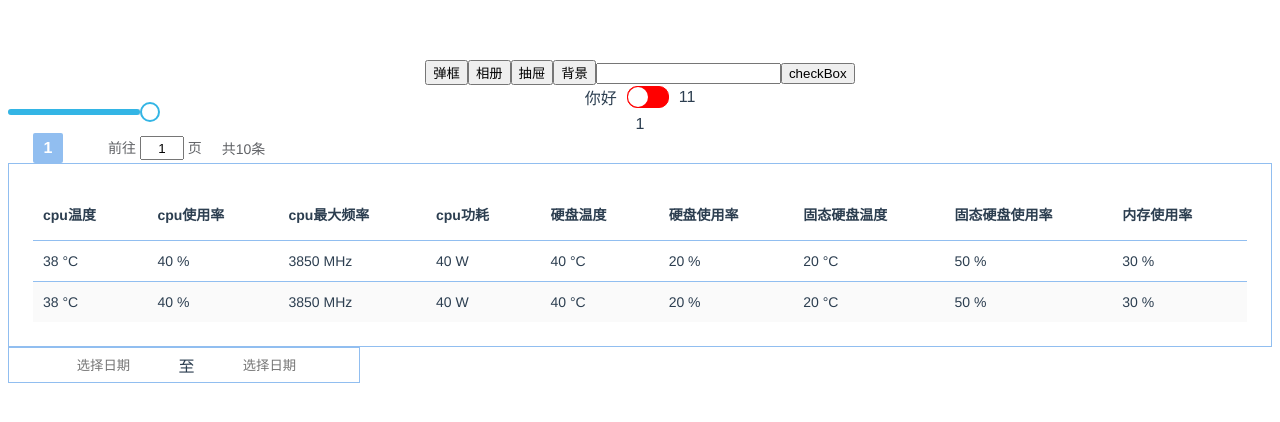
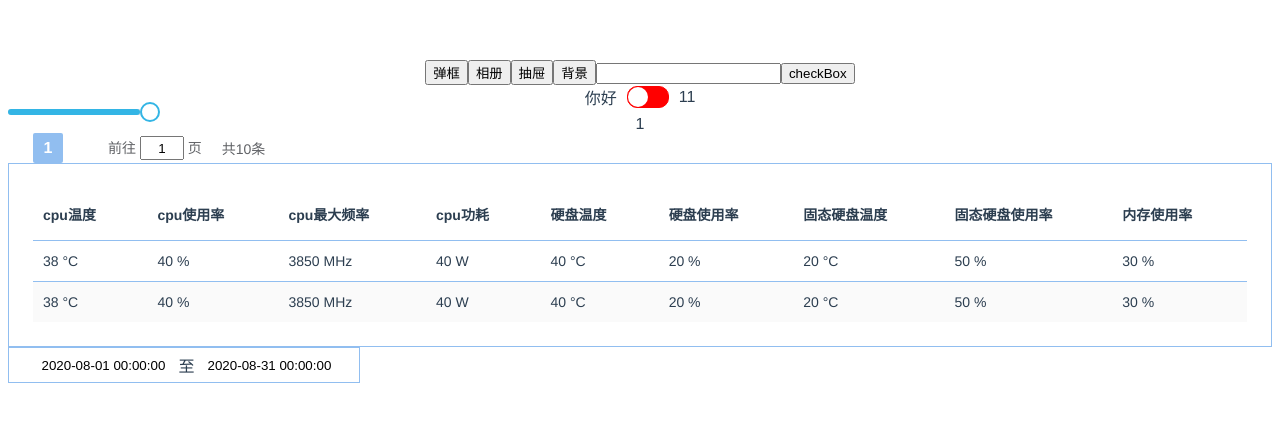
Before and after one commit to hexiang-code/UI, a Vue app: page / in a window 1280 px wide. Shown: the top 422 px of the page. Built offline with nearby package versions, Linux system fonts and the light colour scheme; a web font is replaced by a local one.

Commit message:
日期选择组件支持双向绑定

```diff
--- a/examples/App.vue
+++ b/examples/App.vue
@@ -81,7 +81,7 @@
         <!-- <template #header="{ header: {props} = {} }">{{props}}</template> -->
       </hx-table-column>
     </hx-table>
-    <hx-date-picker @selectComplete="dateSelect"></hx-date-picker>
+    <hx-date-picker v-model="pickerRange" @selectComplete="dateSelect"></hx-date-picker>
   </div >
 
 </template>
@@ -270,7 +270,8 @@ export default {
       meauList,
       hxMessageVisibel: true,
       hardwareArray,
-      hardwareTitle
+      hardwareTitle,
+      pickerRange: [+new Date(2020, 7, 1, 0, 0, 0), +new Date(2020, 7, 31, 0, 0, 0)]
     }
   },
 
--- a/packages/date-picker/date-picker.vue
+++ b/packages/date-picker/date-picker.vue
@@ -5,6 +5,15 @@ import { formatDate } from '../js/utils'
 export default {
   name: 'hxDatePicker',
   props: {
+    value: {
+      type: [Array, Number, String],
+      default: () => [0, 0],
+      validator: val => {
+        if (val instanceof Array && val.length !== 2) return false
+        return true
+      }
+    },
+
     startPlaceholder: {
       type: String,
       default: '请选择开始日期'
@@ -35,6 +44,24 @@ export default {
   },
 
   computed: {
+    // realStartDate: {
+    //   get () {
+    //     return this.value[0]
+    //   },
+    //   set (val) {
+    //     this.$emit('input', [val, this.realEndDate])
+    //   }
+    // },
+
+    // realEndDate: {
+    //   get () {
+    //     return this.value[1]
+    //   },
+    //   set (val) {
+    //     this.$emit('input', [this.realStartDate, val])
+    //   }
+    // },
+
     // 用户点击选择的两个日期（鼠标点击选择）
     selectedDateRange () {
       return [Math.min(this.realStartDate, this.realEndDate), Math.max(this.realStartDate, this.realEndDate)]
@@ -47,16 +74,26 @@ export default {
   },
 
   watch: {
-    realStartDate (val) {
-      this.preliminaryStartDate = val
+    realStartDate: {
+      handler (val) {
+        this.preliminaryStartDate = val
+      },
+      immediate: true
     },
 
-    realEndDate (val) {
-      this.preliminaryEndDate = val
+    realEndDate: {
+      handler (val) {
+        this.preliminaryEndDate = val
+      },
+      immediate: true
     },
 
-    dateTableVisible (val) {
-      !val && this.realStartDate && this.realEndDate && this.$emit('selectComplete', [this.realStartDate, this.realEndDate])
+    value: {
+      handler (val) {
+        this.realStartDate = val[0]
+        this.realEndDate = val[1]
+      },
+      immediate: true
     }
   },
 
@@ -124,6 +161,12 @@ export default {
     selectedDate (val) {
       let { year, month, date } = val
       let timestrap = +new Date(year, month - 1, date, 0, 0, 0)
+      // 如果已存在时间范围，清空原先时间范围重新选择
+      if (this.realStartDate && this.realEndDate) {
+        this.realEndDate = 0
+        this.realStartDate = timestrap
+        return
+      }
       if (!this.realStartDate) {
         this.realStartDate = timestrap
         return
@@ -138,6 +181,17 @@ export default {
           this.realEndDate = + new Date(this.realStartDate + dateTime - 1000)
         }
       }
+      this.isCloseDateTable()
+    },
+
+    // 是否关闭日期选择表格
+    isCloseDateTable () {
+      if(this.realStartDate && this.realEndDate ) {
+        this.$emit('selectComplete', [this.realStartDate, this.realEndDate])
+        this.$emit('input', [this.realStartDate, this.realEndDate])
+        this.dateTableVisible = false
+      }
+
     },
 
     // 鼠标悬浮预选最小日期
--- a/packages/date-picker/date-table.vue
+++ b/packages/date-picker/date-table.vue
@@ -97,7 +97,7 @@ export default {
                           ]}>
                             <span class={{
                               'grey-day': dateObj.month != this.curMonth,
-                              'selected-day': this.selectedDate.includes(timestap),
+                              'selected-day': this.selectedDate.includes(timestap) && dateObj.month == this.curMonth,
                             }}>{dateObj.date}</span>
                           </div>
                         </td>
```
